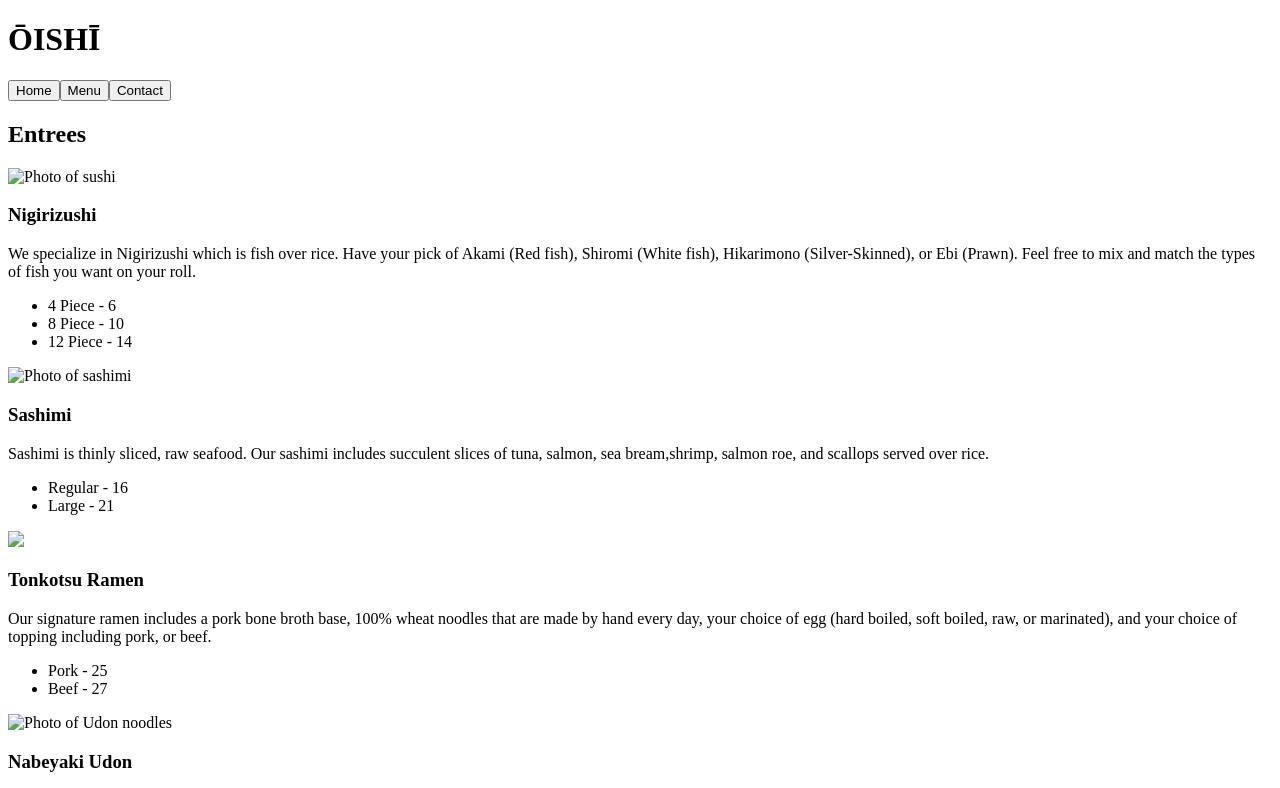
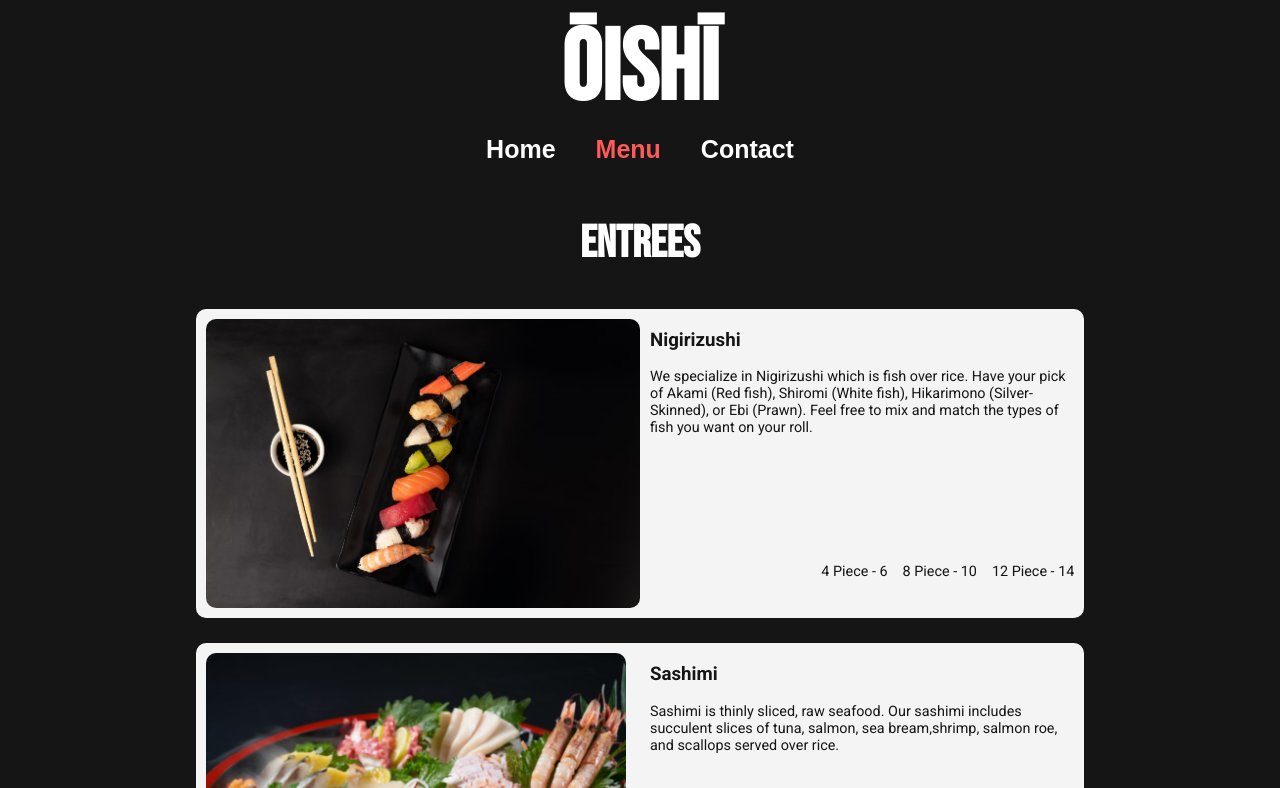
Before and after one commit to VictorOmboke/odin-restaurant-page, a plain HTML site: page index.html in a window 1280 px wide. Both pictures are taken after a click on the button "Menu". Shown: the top 788 px of the page. Drawn offline with Linux system fonts and the light colour scheme; files whose address does not match are found by name.

Commit message:
Move files

```diff
--- a/index.html
+++ b/index.html
@@ -4,7 +4,7 @@
     <meta charset="UTF-8" />
     <meta name="viewport" content="width=device-width, initial-scale=1.0" />
     <title>Oishī</title>
-    <link rel="stylesheet" href="../src/style.css" />
+    <link rel="stylesheet" href="style.css" />
     <link rel="preconnect" href="https://fonts.googleapis.com" />
     <link rel="preconnect" href="https://fonts.gstatic.com" crossorigin />
     <link
--- /dev/null
+++ b/style.css
@@ -0,0 +1,219 @@
+html {
+  max-height: 100vh;
+  margin: 0;
+  padding: 0;
+}
+
+body {
+  font-family: "Roboto", sans-serif;
+  margin: 0;
+  padding: 0;
+  box-sizing: border-box;
+  background-color: #151515;
+  color: #ffffff;
+}
+
+#content {
+  display: flex;
+  flex-direction: column;
+  align-items: center;
+}
+
+.header {
+  display: flex;
+  flex-direction: column;
+  justify-content: center;
+  align-items: center;
+}
+
+.restaurantName {
+  font-family: "Bebas Neue", sans-serif;
+  font-size: 100px;
+  margin: 10px 0 0 0;
+}
+
+.tabContainer {
+  display: flex;
+  justify-content: center;
+  align-items: center;
+  gap: 10px;
+  margin-bottom: 10px;
+}
+
+.tab {
+  border-style: none;
+  padding: 5px 15px;
+  color: #ffffff;
+  background-color: #151515;
+  font-size: 25px;
+  font-weight: 600;
+  transition: transform 0.3s, font-size 0.3s;
+}
+
+.tab:hover {
+  transform: translateY(-3px);
+}
+
+.tab.active {
+  color: rgb(255, 89, 89);
+}
+
+#home {
+  display: grid;
+  grid-template-columns: 1fr 1fr;
+  gap: 10px;
+  max-width: 80%;
+  margin: 35px 25px 25px 25px;
+  padding: 20px;
+  border-radius: 10px;
+  background-color: #f4f4f4;
+  color: #151515;
+}
+
+.homeImgContainer {
+  grid-column: 1 / 2;
+}
+
+.homeImg {
+  max-width: 100%;
+  min-width: 350px;
+  max-height: 70vh;
+  border-radius: 10px;
+}
+
+.greeting {
+  grid-column: 2 / 3;
+  display: flex;
+  flex-direction: column;
+  justify-content: center;
+  align-items: center;
+}
+
+.welcomeMessage {
+  font-size: 2.5em;
+  font-weight: 800;
+  margin: 0;
+}
+
+.story {
+  text-align: center;
+  font-size: 1.1em;
+  font-weight: 400;
+  max-height: 300px;
+  max-width: 500px;
+  min-width: 350px;
+}
+
+#menu {
+  display: flex;
+  flex-direction: column;
+  align-items: center;
+  justify-content: center;
+}
+
+.sushi,
+.sashimi,
+.ramen,
+.udon,
+.gyudon,
+.mochi,
+.dango {
+  display: grid;
+  grid-template-columns: 1fr 1fr;
+  grid-template-rows: 35px 1fr 60px;
+  max-width: 80%;
+  max-height: 400px;
+  margin-bottom: 25px;
+  padding: 10px;
+  background-color: #f4f4f4;
+  color: #151515;
+  border-radius: 10px;
+}
+
+.sushiImg,
+.sashimiImg,
+.ramenImg,
+.udonImg,
+.gyudonImg,
+.mochiImg,
+.dangoImg {
+  grid-area: 1 / 1 / 4 / 2;
+  max-width: 100%;
+  min-width: 300px;
+  max-height: 300px;
+  border-radius: 10px;
+  margin: 0;
+  padding: 0;
+}
+
+#menu p {
+  grid-area: 2 / 2 / 3 / 3;
+  font-size: 0.9em;
+  font-weight: 400;
+  margin-left: 10px;
+  min-width: 200px;
+  max-width: 450px;
+}
+
+#menu ul {
+  display: flex;
+  justify-content: end;
+  gap: 15px;
+  grid-area: 3 / 2 / 4 / 3;
+  list-style-type: none;
+  font-size: 0.9em;
+  font-weight: 400;
+  padding: 0;
+  margin-left: 5px;
+}
+
+#menu h2 {
+  font-family: "Bebas Neue", sans-serif;
+  font-size: 45px;
+}
+
+#menu h3 {
+  grid-area: 1 / 2 / 2 / 3;
+  margin: 10px;
+}
+
+#contact {
+  display: flex;
+  flex-direction: column;
+  align-items: center;
+  justify-content: center;
+  background-color: #f4f4f4;
+  color: #151515;
+  max-width: 80%;
+  padding: 15px;
+  border-radius: 10px;
+}
+
+#contact ul {
+  list-style-type: none;
+}
+
+#contact h3 {
+  text-align: center;
+}
+
+.storeInfoHeader {
+  font-family: "Bebas Neue", sans-serif;
+  font-size: 30px;
+  margin: 10px 0 0 0;
+}
+
+.contactImg {
+  max-width: 100%;
+  max-height: 480px;
+  border-radius: 10px;
+}
+
+.hours {
+  display: flex;
+}
+
+.storeHours,
+.addressInfo {
+  margin: 0;
+}
```
Also changed, not shown: images/contact.avif (added), images/dango.avif (added), images/gyudon.avif (added), images/home-img.avif (added), images/home.avif (added), images/mochi.avif (added), images/pasta-background.avif (added), images/ramen.avif (added), images/sashimi-img.avif (added), images/sushi.avif (added), images/udon-img.avif (added).
